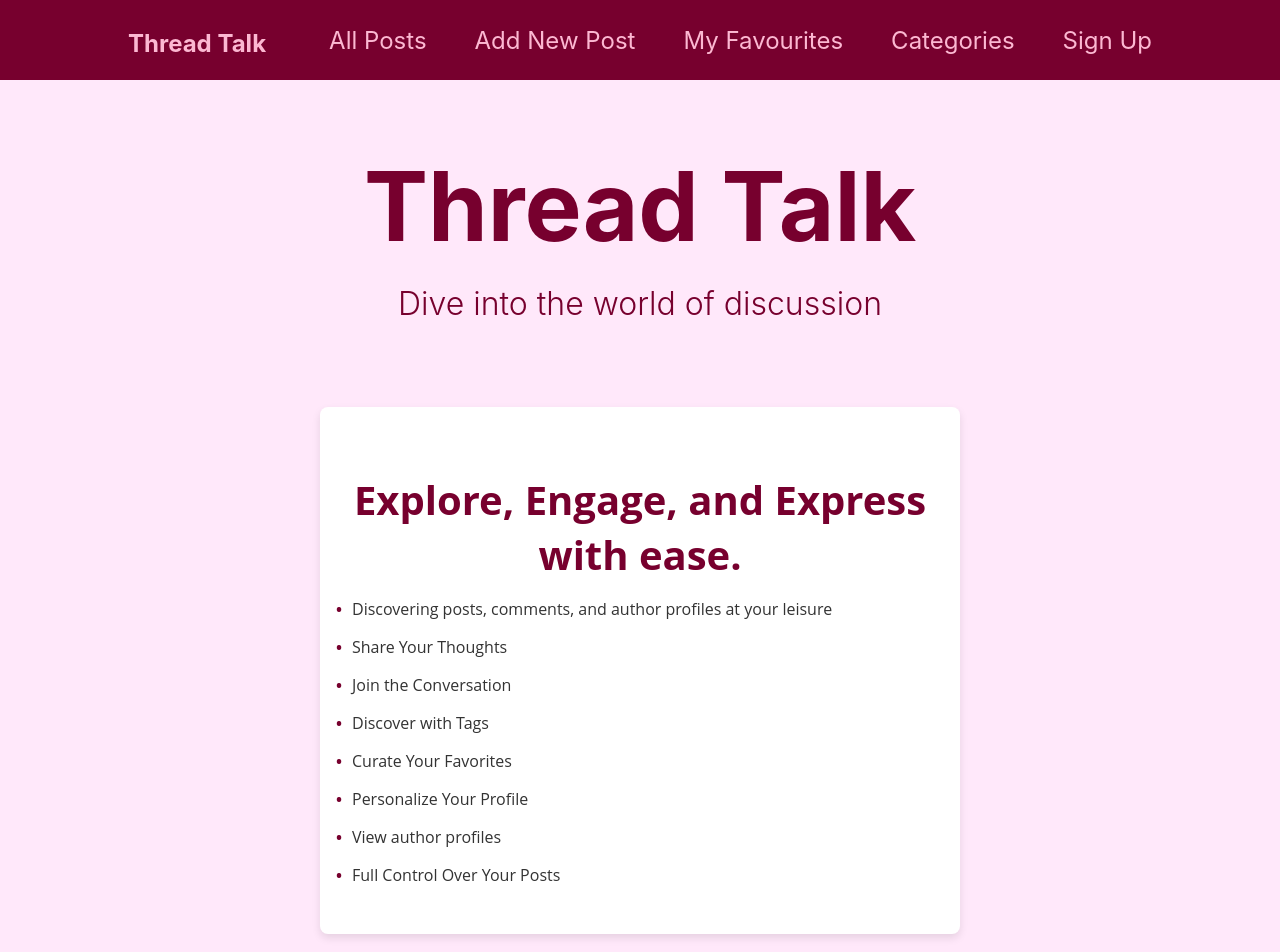
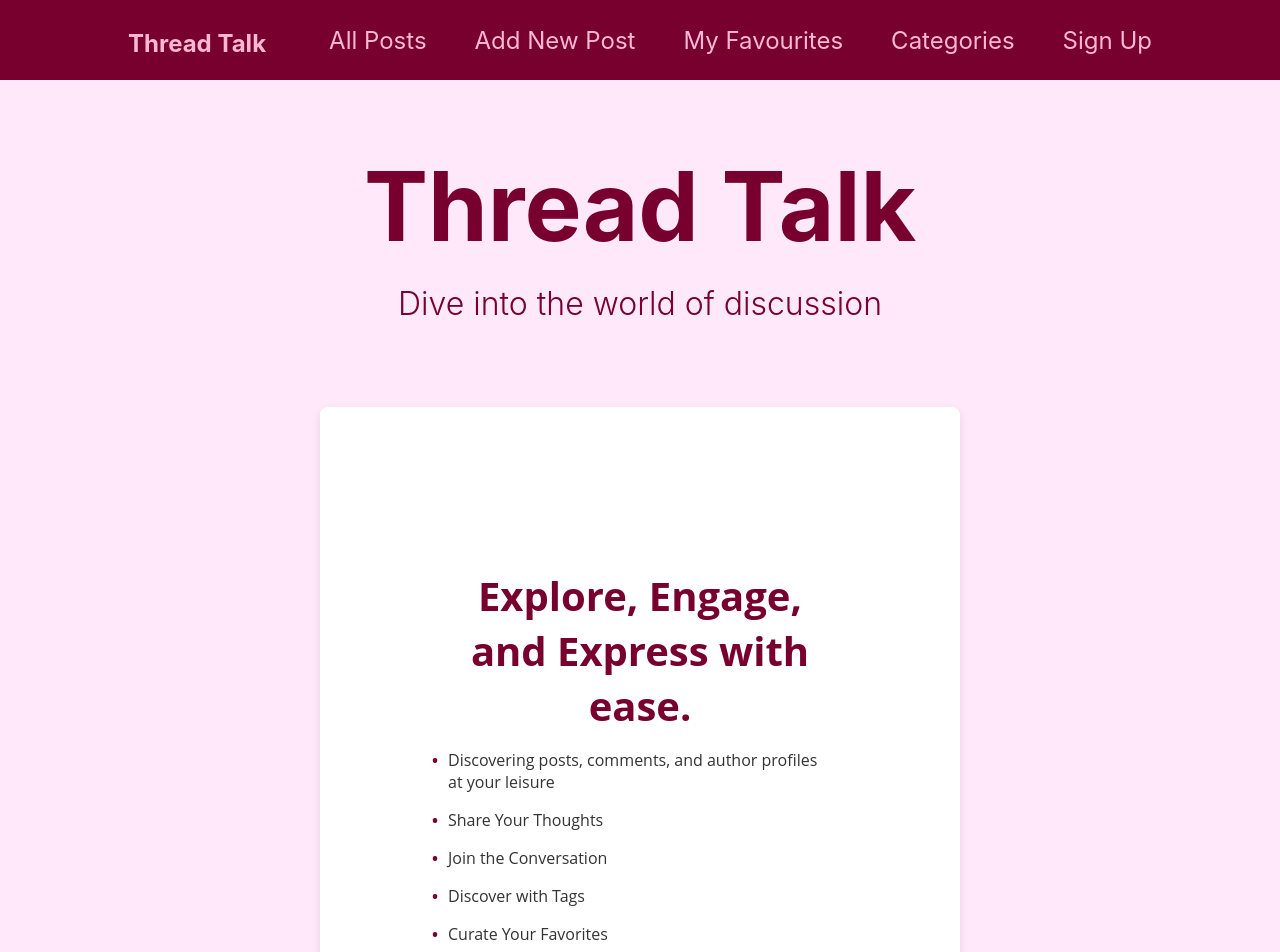
Before and after one commit to lavanyagarg112/react-web-forum, a React (Create React App) app: page / in a window 1280 px wide. Shown: the top 952 px of the page. Built offline with nearby package versions, Linux system fonts and the light colour scheme; no server answers.

Commit message:
more responsive

```diff
--- a/src/pages/LandingPage.module.css
+++ b/src/pages/LandingPage.module.css
@@ -68,7 +68,7 @@
   color: #333; /* Darker text for contrast */
   max-width: 800px; /* Maximum width of the content */
   margin: 2rem auto; /* Centers the section with a margin from the top and bottom */
-  padding: 2rem; /* Padding inside the section */
+  padding: 8rem; /* Padding inside the section */
   border-radius: 8px; /* Slightly rounded corners */
   box-shadow: 0 4px 8px rgba(0, 0, 0, 0.1); /* Subtle shadow for depth */
   font-family: 'Open Sans', sans-serif; /* Consistent font family */
```
